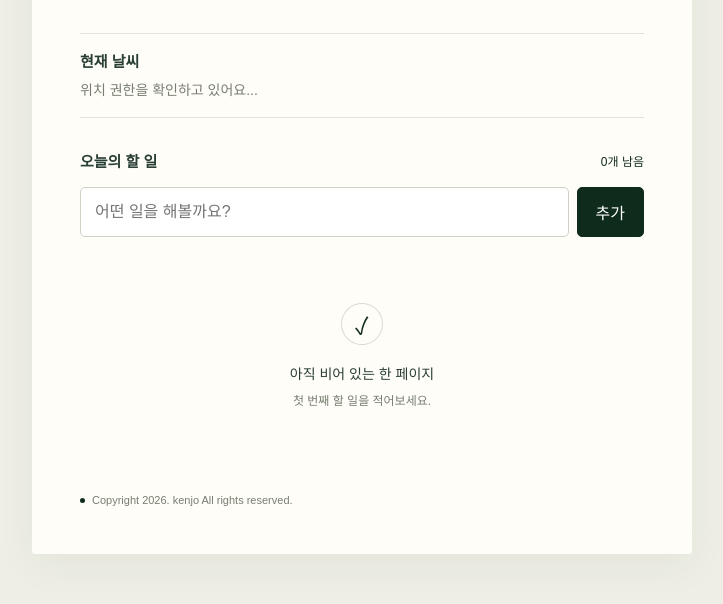
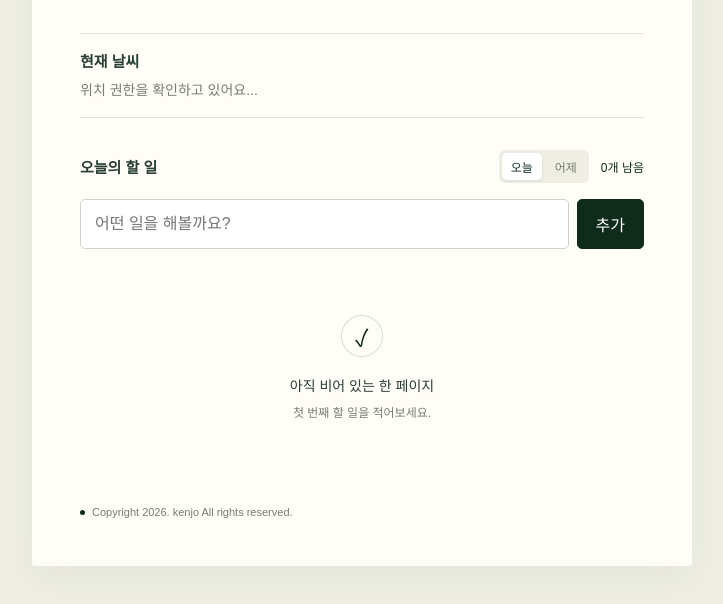
Before and after one commit to bogus7427/todoList_19, a plain HTML site: page index.html in a window 1280 px wide. Shown: the part 264-868 px from the top of the page, without its empty margins (278-1001 px from the left). Drawn offline with Linux system fonts and the light colour scheme.

Commit message:
1030 10:55

```diff
--- a/app.js
+++ b/app.js
@@ -4,12 +4,28 @@ const todoList = document.querySelector("#todo-list");
 const todoCount = document.querySelector("#todo-count");
 const emptyState = document.querySelector("#empty-state");
 const message = document.querySelector("#message");
+const listTitle = document.querySelector("#list-title");
+const todayButton = document.querySelector("#today-button");
+const yesterdayButton = document.querySelector("#yesterday-button");
 const nameInput = document.querySelector("#name-input");
 const nameEditButton = document.querySelector("#name-edit-button");
 const titleOwner = document.querySelector("#title-owner");
 
 const STORAGE_KEY = "daily-note";
 const NAME_STORAGE_KEY = "daily-note-name";
+
+function getDateKey(offset = 0) {
+  const date = new Date();
+  date.setDate(date.getDate() + offset);
+  const year = date.getFullYear();
+  const month = String(date.getMonth() + 1).padStart(2, "0");
+  const day = String(date.getDate()).padStart(2, "0");
+  return `${year}-${month}-${day}`;
+}
+
+const today = getDateKey();
+const yesterday = getDateKey(-1);
+let selectedDate = today;
 
 function loadName() {
   try {
@@ -84,7 +100,21 @@ function loadTodos() {
       throw new Error("저장된 할 일의 형식이 올바르지 않습니다.");
     }
 
-    return parsedTodos;
+    let migrated = false;
+    const todosWithDates = parsedTodos.map((todo) => {
+      if (typeof todo.date === "string" && /^\d{4}-\d{2}-\d{2}$/.test(todo.date)) {
+        return todo;
+      }
+
+      migrated = true;
+      return { ...todo, date: today };
+    });
+
+    if (migrated) {
+      localStorage.setItem(STORAGE_KEY, JSON.stringify(todosWithDates));
+    }
+
+    return todosWithDates;
   } catch (error) {
     console.error("할 일을 불러오지 못했습니다.", error);
     message.textContent = "저장된 할 일을 불러오지 못했어요.";
@@ -93,6 +123,10 @@ function loadTodos() {
 }
 
 let todos = loadTodos();
+
+function getSelectedTodos() {
+  return todos.filter((todo) => todo.date === selectedDate);
+}
 
 function saveTodos() {
   try {
@@ -109,11 +143,25 @@ function saveTodos() {
 function renderTodos() {
   todoList.replaceChildren();
 
-  const remainingTodos = todos.filter((todo) => !todo.completed).length;
+  const selectedTodos = getSelectedTodos();
+  const remainingTodos = selectedTodos.filter((todo) => !todo.completed).length;
   todoCount.textContent = `${remainingTodos}개 남음`;
-  emptyState.hidden = todos.length > 0;
+  emptyState.hidden = selectedTodos.length > 0;
+  listTitle.textContent = selectedDate === today ? "오늘의 할 일" : "어제의 할 일";
+  todayButton.classList.toggle("active", selectedDate === today);
+  yesterdayButton.classList.toggle("active", selectedDate === yesterday);
+  todayButton.setAttribute("aria-pressed", String(selectedDate === today));
+  yesterdayButton.setAttribute("aria-pressed", String(selectedDate === yesterday));
 
-  todos.forEach(function (todo) {
+  const emptyMessages =
+    selectedDate === today
+      ? ["아직 비어 있는 한 페이지", "첫 번째 할 일을 적어보세요."]
+      : ["어제 기록한 할 일이 없어요.", "어제의 할 일을 추가하거나 확인할 수 있어요."];
+  emptyState.querySelectorAll("p").forEach((paragraph, index) => {
+    paragraph.textContent = emptyMessages[index];
+  });
+
+  selectedTodos.forEach(function (todo) {
     const item = document.createElement("li");
     item.className = "todo-item";
     if (todo.completed) item.classList.add("completed");
@@ -197,6 +245,16 @@ function renderTodos() {
   });
 }
 
+todayButton.addEventListener("click", function () {
+  selectedDate = today;
+  renderTodos();
+});
+
+yesterdayButton.addEventListener("click", function () {
+  selectedDate = yesterday;
+  renderTodos();
+});
+
 todoForm.addEventListener("submit", function (event) {
   event.preventDefault();
 
@@ -211,6 +269,7 @@ todoForm.addEventListener("submit", function (event) {
     id: `${Date.now()}-${Math.random().toString(36).slice(2, 8)}`,
     text: text,
     completed: false,
+    date: selectedDate,
   });
 
   message.textContent = "";
--- a/css/style.css
+++ b/css/style.css
@@ -109,6 +109,30 @@ h2 {
 #todo-count {
   color: var(--green);
   font-size: 12px;
+}
+.list-controls {
+  display: flex;
+  align-items: center;
+  gap: 12px;
+}
+.day-switch {
+  display: flex;
+  gap: 4px;
+  padding: 3px;
+  background: #eeeee4;
+  border-radius: 6px;
+}
+.day-button {
+  padding: 5px 9px;
+  border: 0;
+  background: transparent;
+  color: var(--muted);
+  font-size: 12px;
+}
+.day-button.active {
+  background: white;
+  color: var(--green);
+  box-shadow: 0 1px 3px #293e351a;
 }
 
 /* 3. 입력창과 버튼 */
@@ -284,4 +308,13 @@ footer {
   .primary-button {
     padding: 12px;
   }
+  .section-heading {
+    align-items: flex-start;
+    gap: 8px;
+  }
+  .list-controls {
+    flex-direction: column-reverse;
+    align-items: flex-end;
+    gap: 4px;
+  }
 }
--- a/index.html
+++ b/index.html
@@ -54,7 +54,27 @@
       <section aria-labelledby="list-title">
         <div class="section-heading">
           <h2 id="list-title">오늘의 할 일</h2>
-          <span id="todo-count">0개 남음</span>
+          <div class="list-controls">
+            <div class="day-switch" role="group" aria-label="할 일 날짜 선택">
+              <button
+                id="today-button"
+                class="day-button active"
+                type="button"
+                aria-pressed="true"
+              >
+                오늘
+              </button>
+              <button
+                id="yesterday-button"
+                class="day-button"
+                type="button"
+                aria-pressed="false"
+              >
+                어제
+              </button>
+            </div>
+            <span id="todo-count">0개 남음</span>
+          </div>
         </div>
 
         <form id="todo-form">
```
